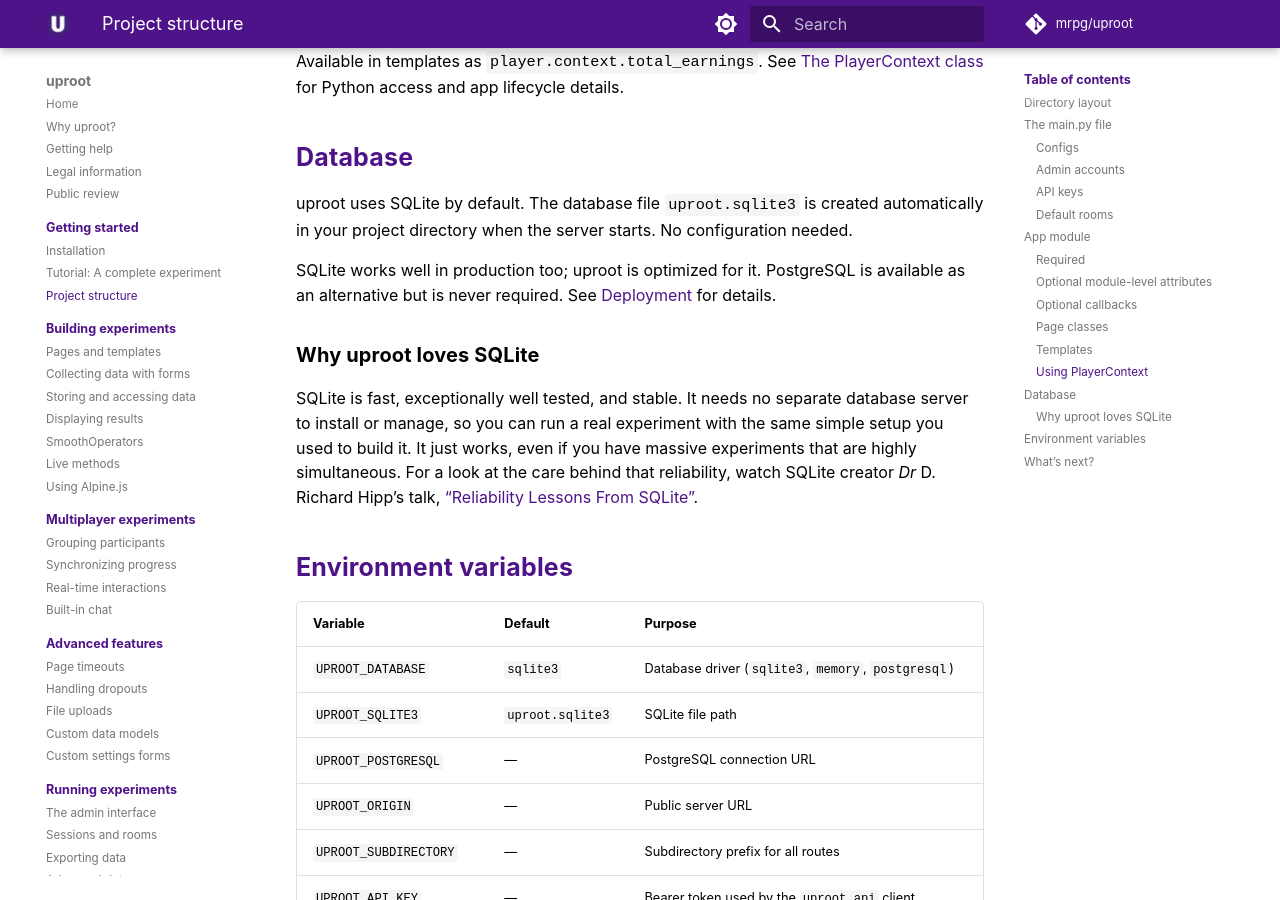
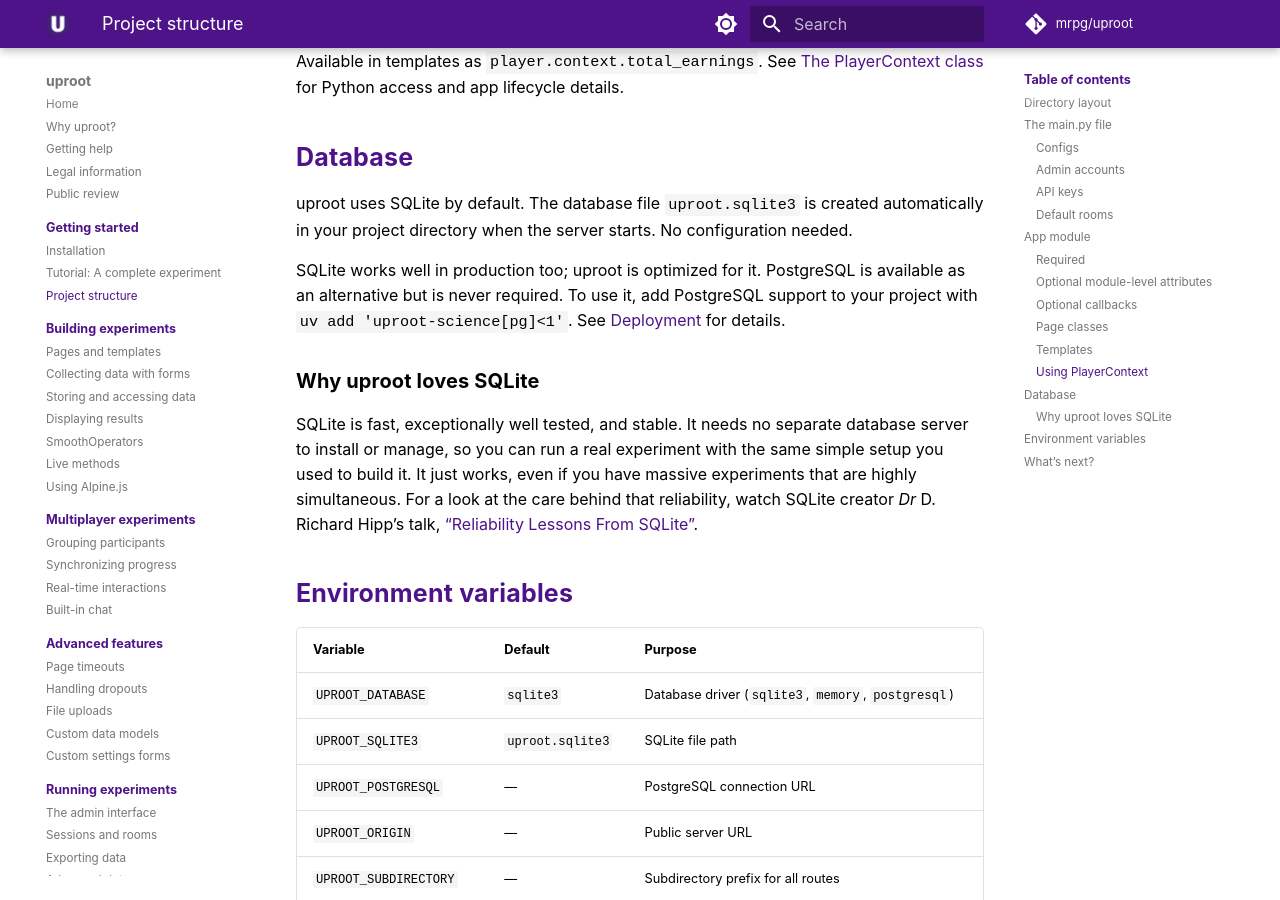
Before and after one commit to mrpg/uproot-docs, an MkDocs documentation site: the page built from docs/getting-started/project-structure.md, in a window 1280 px wide and 900 px high, scrolled down 5116 px. Built offline with MkDocs 1.6.1 and Material for MkDocs 9.7.7, drawn with Linux system fonts in a browser that asks for light colours; some web fonts are replaced; comment, search, counter and statistics services are not loaded.

Commit message:
Document usage of PostgreSQL

```diff
--- a/docs/getting-started/project-structure.md
+++ b/docs/getting-started/project-structure.md
@@ -199,7 +199,7 @@ Available in templates as `player.context.total_earnings`. See [The PlayerContex
 
 uproot uses SQLite by default. The database file `uproot.sqlite3` is created automatically in your project directory when the server starts. No configuration needed.
 
-SQLite works well in production too; uproot is optimized for it. PostgreSQL is available as an alternative but is never required. See [Deployment](../running/deployment.md) for details.
+SQLite works well in production too; uproot is optimized for it. PostgreSQL is available as an alternative but is never required. To use it, add PostgreSQL support to your project with `uv add 'uproot-science[pg]<1'`. See [Deployment](../running/deployment.md) for details.
 
 ### Why uproot loves SQLite
 
```
